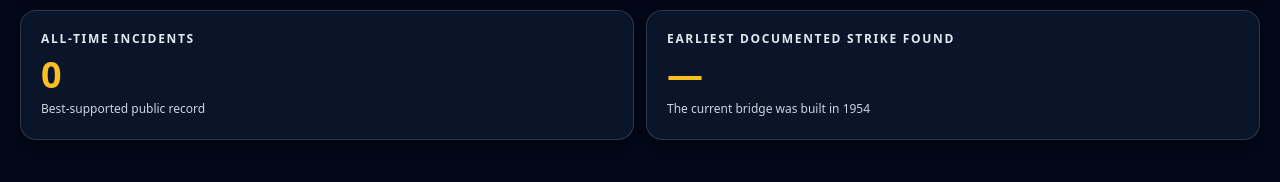
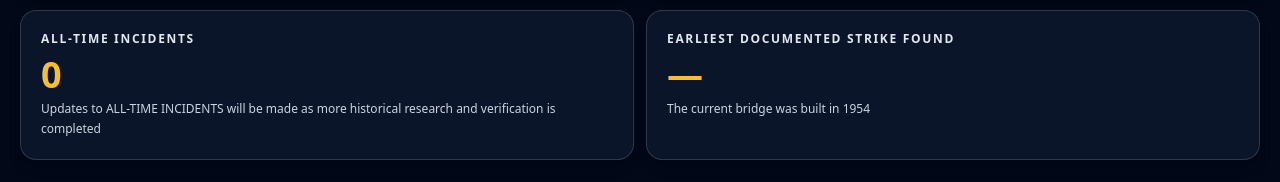
Before and after one commit to eengineeric/peace-street-bridge-tracker, a Next.js app: page / in a window 1280 px wide. Shown: the part 878-1060 px from the top of the page. Built offline with nearby package versions, Linux system fonts and the light colour scheme; no server answers.

Commit message:
Update all-time incidents note

```diff
--- a/app/page.tsx
+++ b/app/page.tsx
@@ -203,7 +203,7 @@ export default async function HomePage() {
               <Metric
                 label="All-time incidents"
                 value={String(allTimeCount)}
-                detail={adjusted && stat ? `Reconciled with RPD's ${stat.crash_count}-crash lower bound for ${stat.window_start}–${stat.window_end}` : "Best-supported public record"}
+                detail="Updates to ALL-TIME INCIDENTS will be made as more historical research and verification is completed"
               />
               <Metric
                 label="Earliest documented strike found"
```
